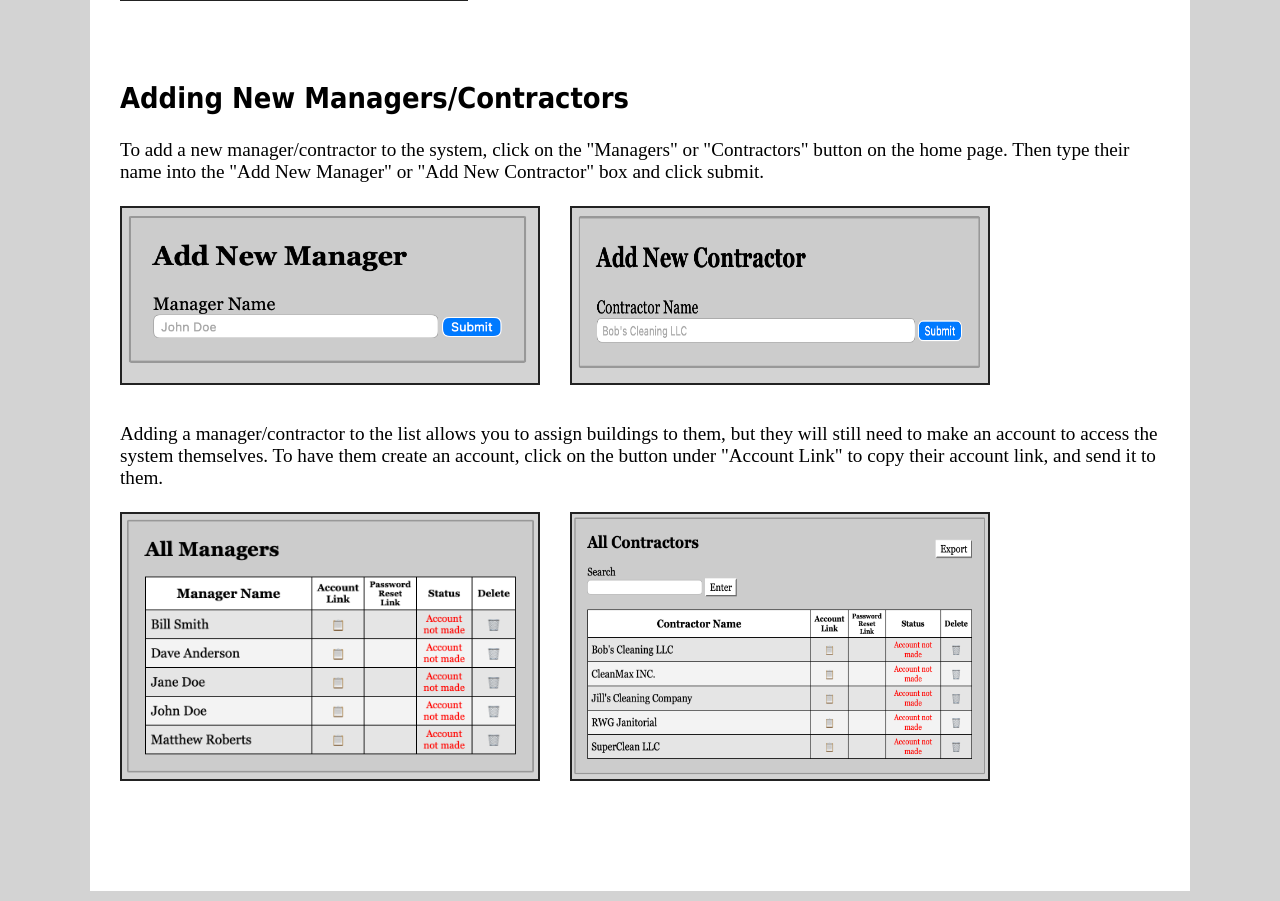
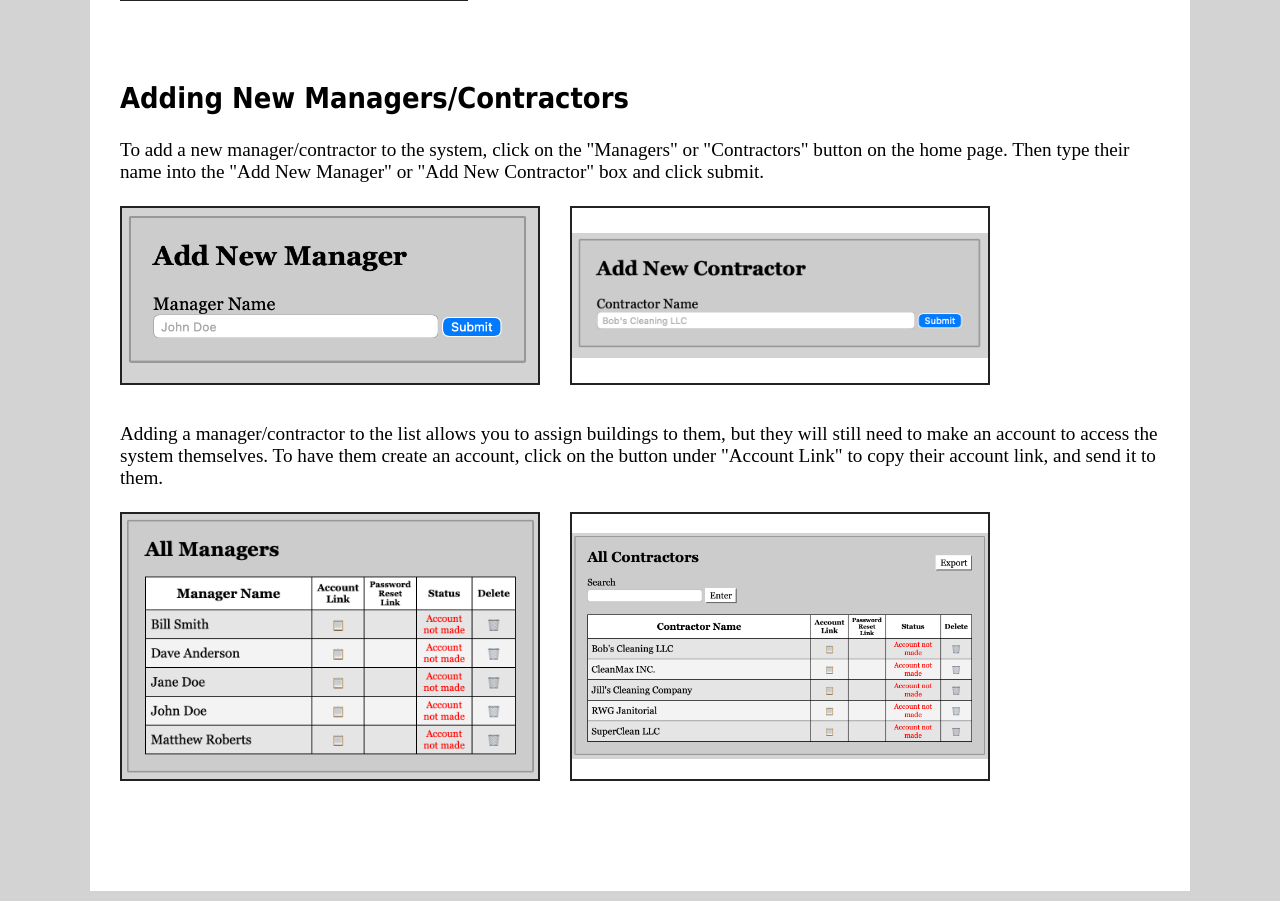
Before and after one commit to aidanmdwyer/cwil-checkins, a PHP site: page /php/instructions.php in a window 1280 px wide. Shown: the part 3429-4330 px from the top of the page. Run offline with PHP 8.4, Linux system fonts and the light colour scheme; the visitor is signed in with stand-in values (Sample User, id 1); data comes from the database, SQL or seed files in the repository; a stand-in replaces the project's code that opens the database connection.

```diff
--- a/php/instructions.php
+++ b/php/instructions.php
@@ -336,6 +336,7 @@ function implodeCommas(array $items, string $finalSeparator): string {
     .imgRow > img {
         max-height: 400px;
         max-width: 40%;
+        object-fit: contain;
         border: 2px solid #222222;
     }
 </style>
```
